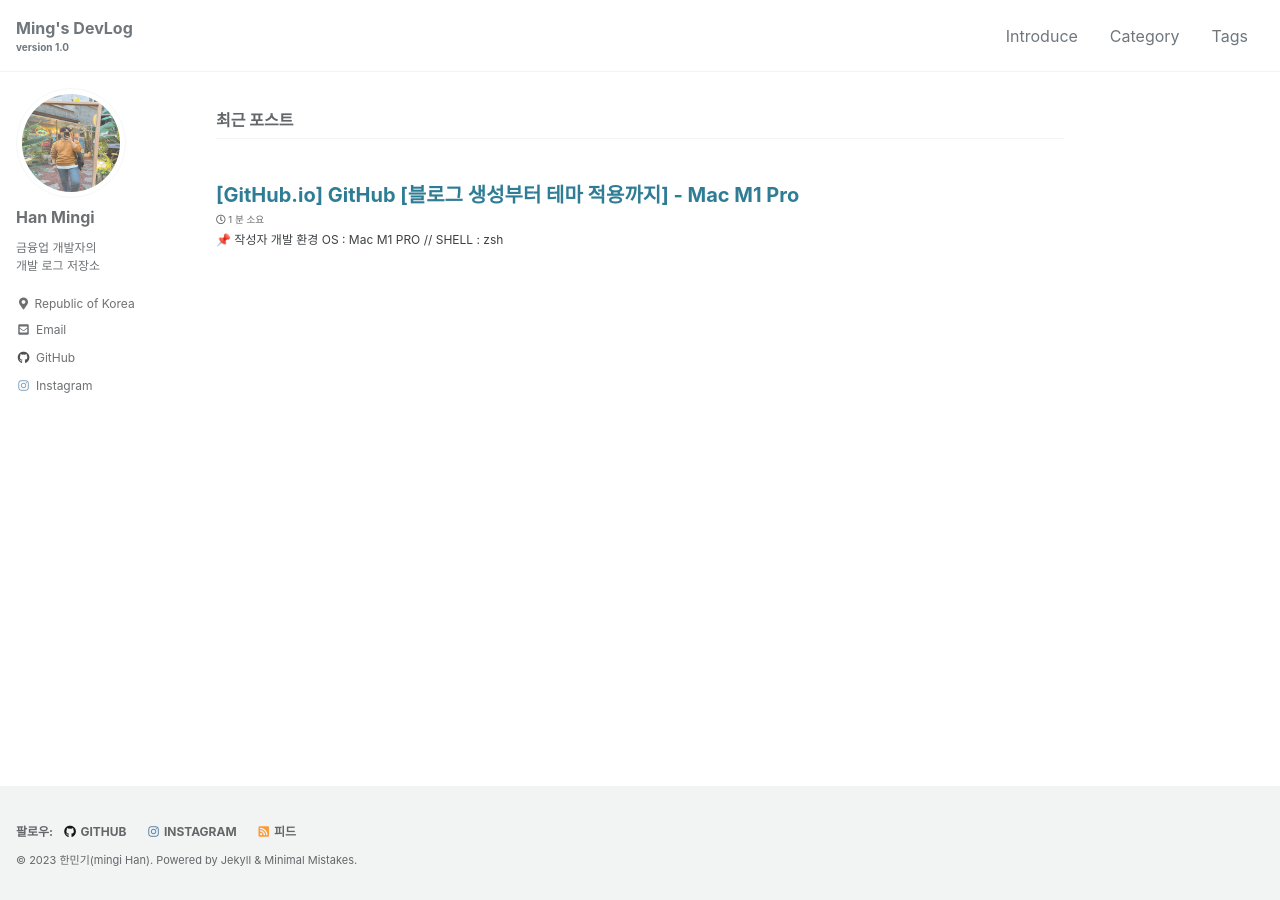
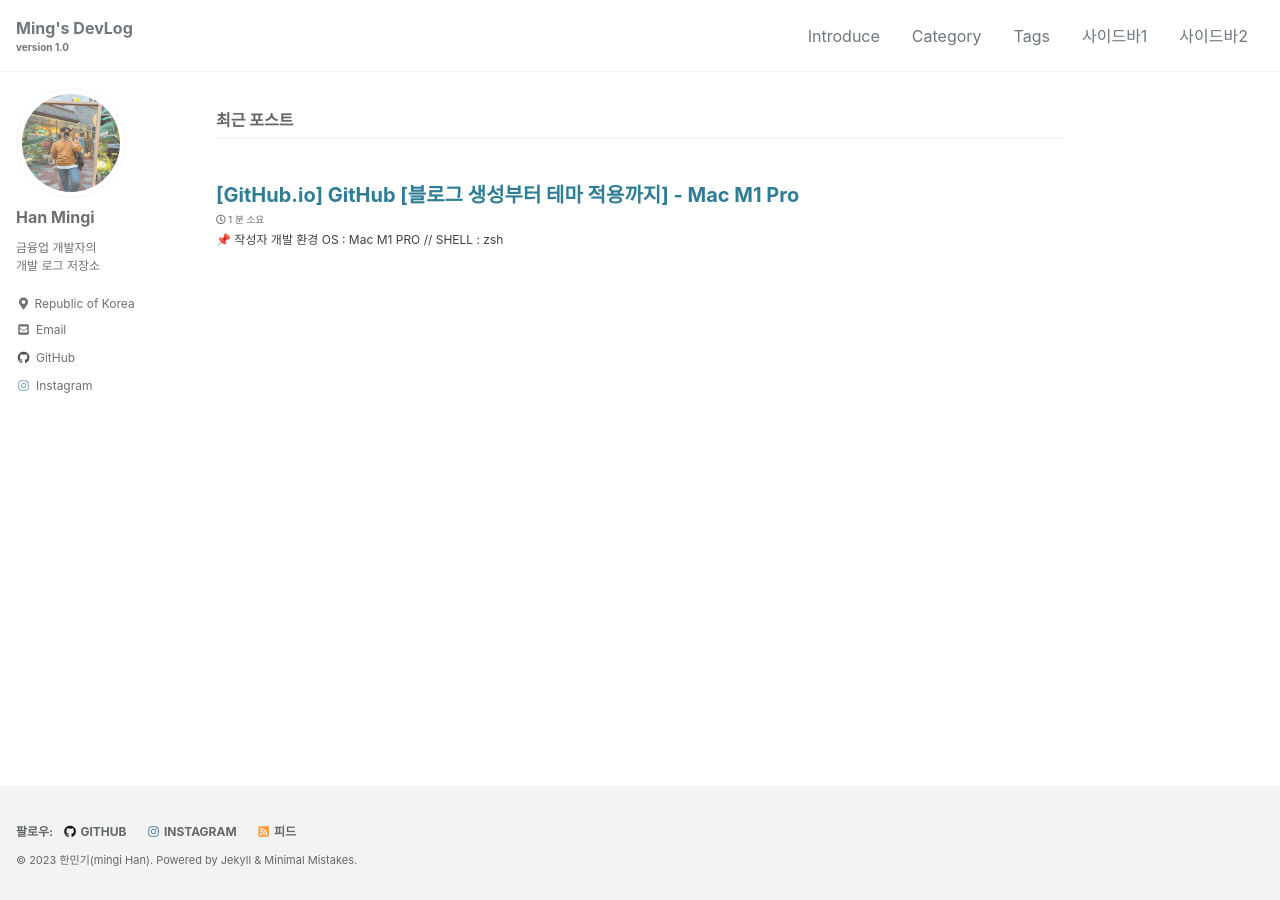
Before and after one commit to hanmingi/hanmingi.github.io, a Jekyll site: the page built from index.html, in a window 1280 px wide. Built offline with Jekyll 4.4.1, drawn with Linux system fonts in a browser that asks for light colours; cached includes are drawn as plain includes; the list of posts is cut into pages by our own code.

Commit message:
[ADD] 목차 제작 준비

```diff
--- a/_data/navigation.yml
+++ b/_data/navigation.yml
@@ -14,3 +14,7 @@ main:
     url: "/categories/"
   - title: "Tags"
     url: /tags/
+  - title: "사이드바1"
+    url: "/Category1"
+  - title: "사이드바2"
+    url: "/Category2"
```
